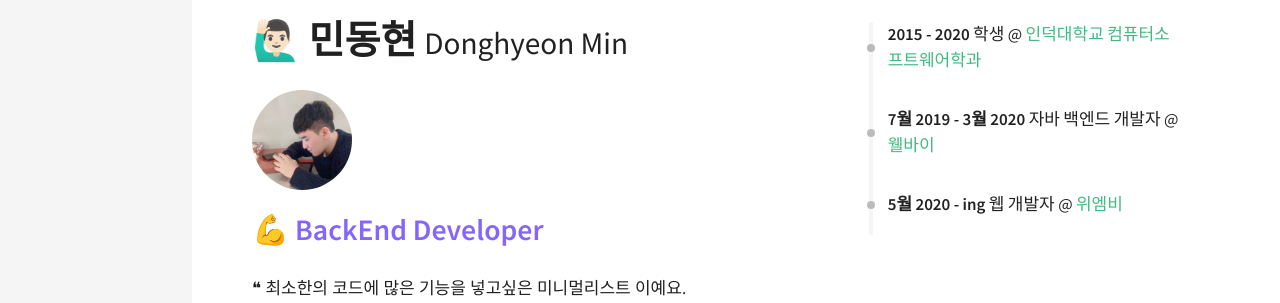
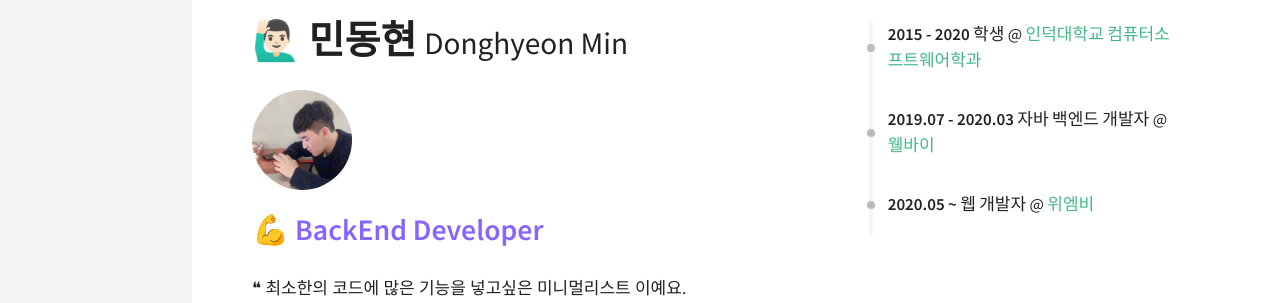
Before and after one commit to DaeAkin/DaeAkin.github.io, a Jekyll site: the page built from index.html, in a window 1280 px wide. Shown: the part 148-451 px from the top of the page. Built offline with Jekyll 4.4.1, drawn with Linux system fonts in a browser that asks for light colours.

Commit message:
정보 수정

```diff
--- a/_data/index/careers.yml
+++ b/_data/index/careers.yml
@@ -22,10 +22,10 @@
 
 - name: 웰바이
   link: https://well-buy.co.kr/
-  date: 7월 2019 - 3월 2020
+  date: 2019.07 - 2020.03
   job: 자바 백엔드 개발자
 
 - name: 위엠비
   link: http://www.wemb.co.kr/
-  date: 5월 2020 - ing
+  date: 2020.05 ~
   job: 웹 개발자
```
